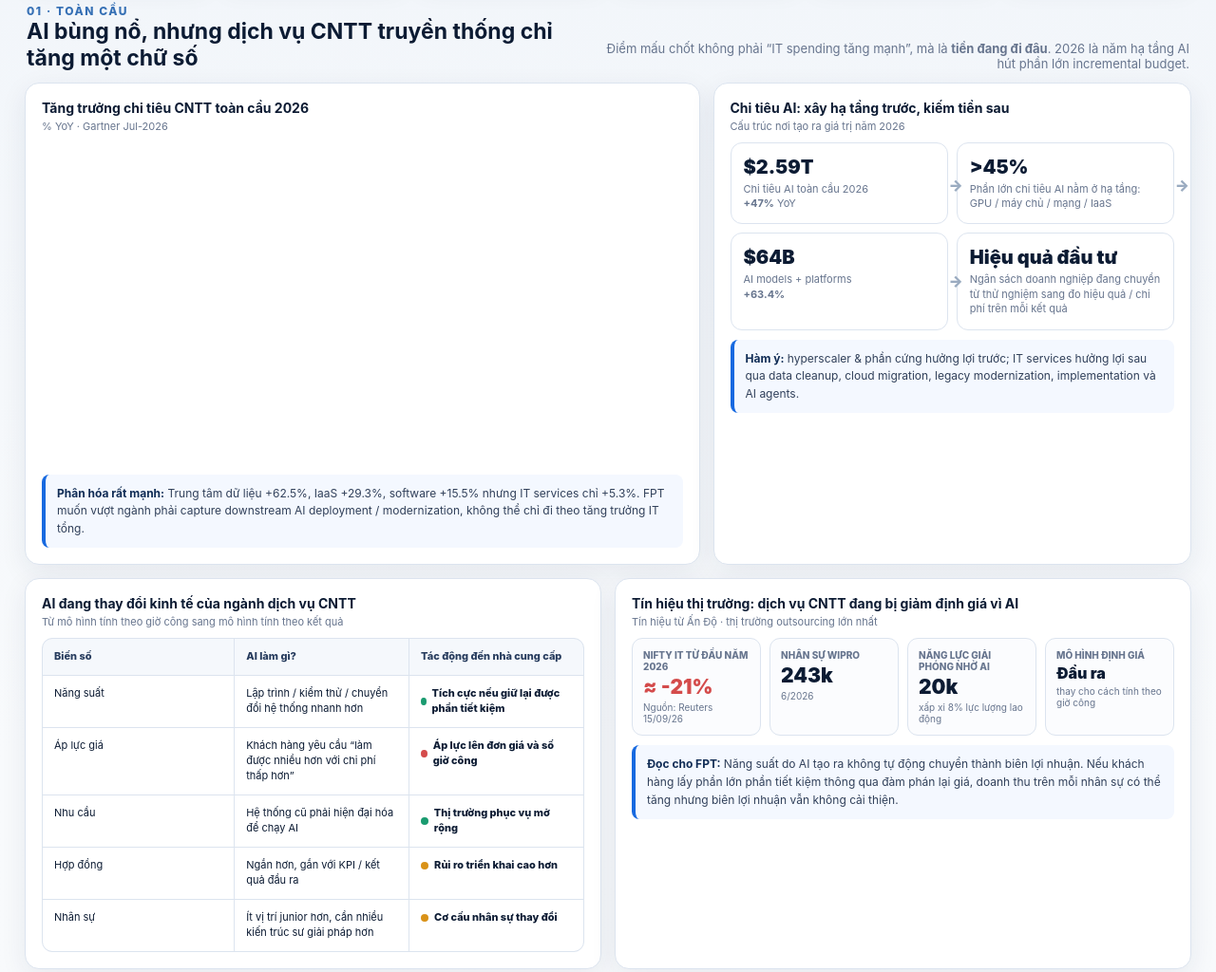
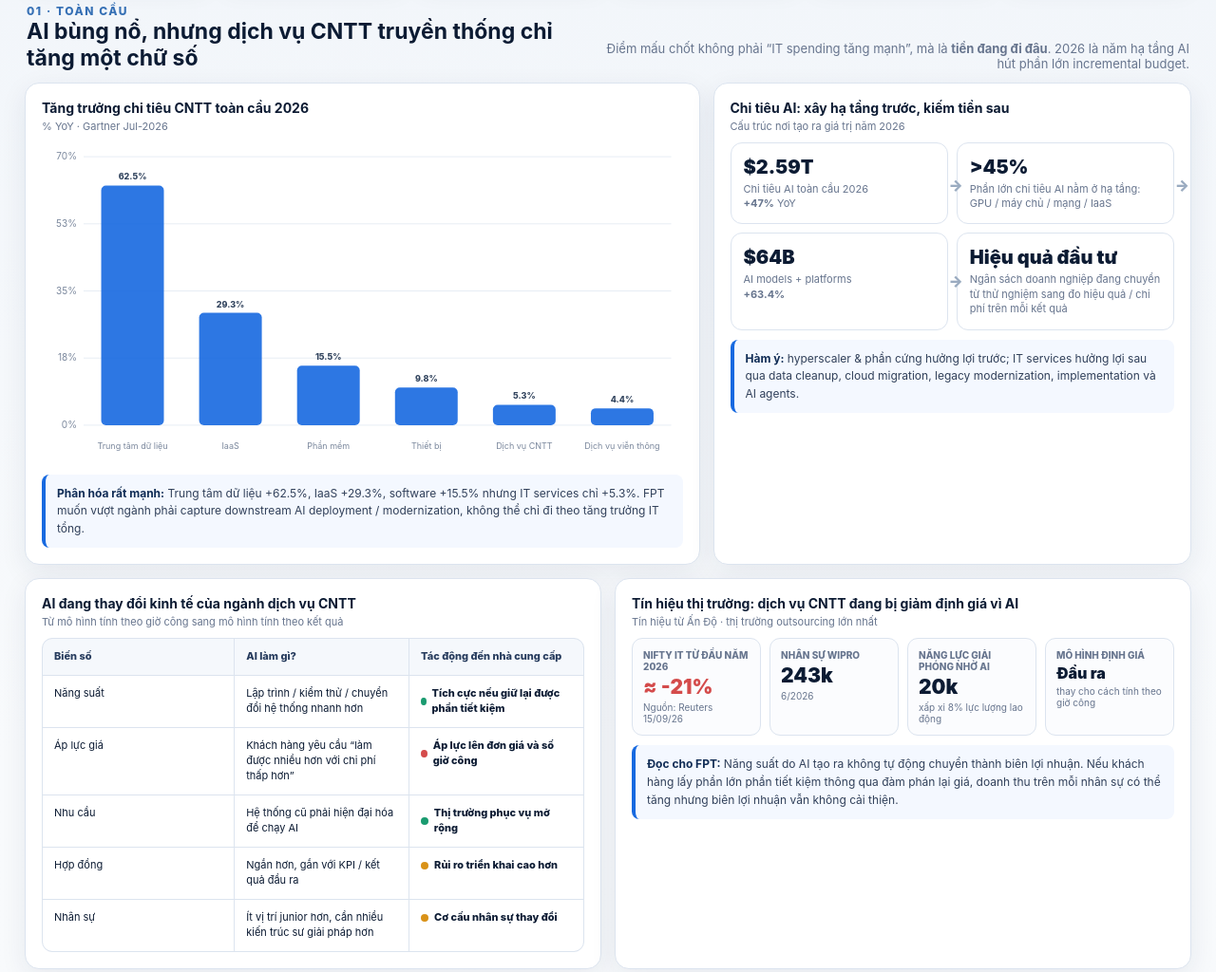
Before and after one commit to nguyenworkingg-sketch/Dashboard-Finsuccess, a plain HTML site: page nganh-CNTT/FPT/index.html in a window 1280 px wide. Shown: the part 594-1618 px from the top of the page at 95% size. Drawn offline with Linux system fonts and the light colour scheme.

Commit message:
Fix chart rendering after dynamic content load

```diff
--- a/nganh-CNTT/FPT/index.html
+++ b/nganh-CNTT/FPT/index.html
@@ -1 +1 @@
-<!doctype html><html lang="vi"><head><meta charset="utf-8"><meta name="viewport" content="width=device-width,initial-scale=1"><title>FPT | CNTT & AI Dashboard</title><link rel="stylesheet" href="style.css"></head><body><div id="app"></div><script>Promise.all([fetch("part-1.html").then(r=>r.text()),fetch("part-2.html").then(r=>r.text())]).then(([a,b])=>{document.getElementById("app").innerHTML=a+b;const s=document.createElement("script");s.src="script.js";document.body.appendChild(s);});</script></body></html>
+<!doctype html><html lang="vi"><head><meta charset="utf-8"><meta name="viewport" content="width=device-width,initial-scale=1"><title>FPT | CNTT & AI Dashboard</title><link rel="stylesheet" href="style.css"></head><body><div id="app"></div><script>Promise.all([fetch("part-1.html").then(r=>r.text()),fetch("part-2.html").then(r=>r.text())]).then(([a,b])=>{document.getElementById("app").innerHTML=a+b;const s=document.createElement("script");s.src="script.js";s.onload=()=>{if(typeof render==="function")render();};document.body.appendChild(s);});</script></body></html>
```
